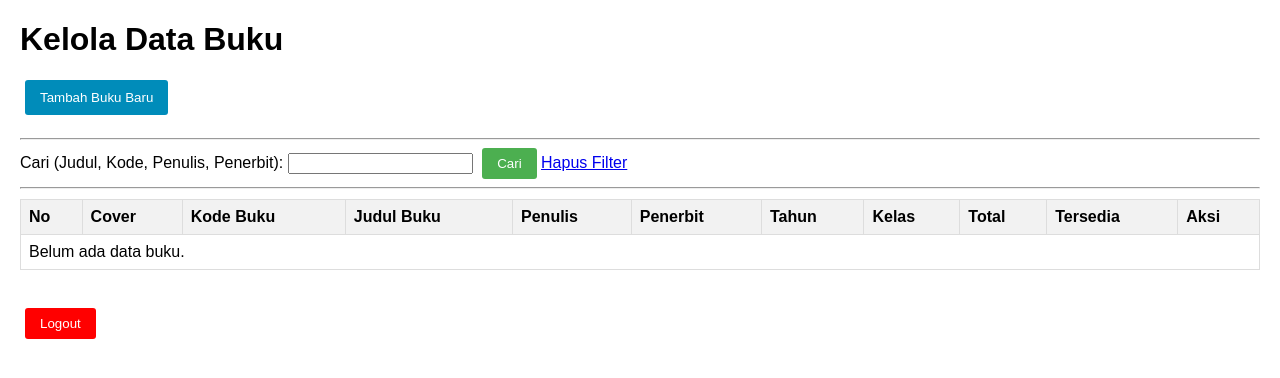
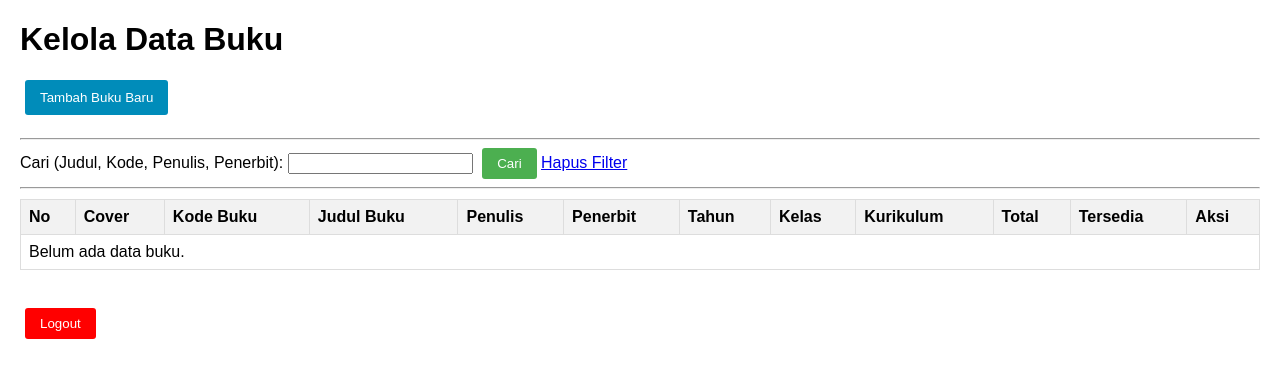
Before and after one commit to draprotez/PerpustakaanTadikaPertiwi, a PHP site: page /views/bukuViews.php in a window 1280 px wide. Shown: the top 378 px of the page. Run offline with PHP 8.4, Linux system fonts and the light colour scheme; the visitor is signed in with stand-in values (Sample User, id 1); data that the repository does not hold is empty.

Commit message:
first commit

```diff
--- a/controller/bukuController.php
+++ b/controller/bukuController.php
@@ -38,7 +38,6 @@ $action = $_POST['action'] ?? $_GET['action'] ?? '';
 switch ($action) {
     case 'create':
         if (isset($_POST['judul_buku'])) {
-
             $uploadResult = handleImageUpload($_FILES['gambar'] ?? null);
             if (isset($uploadResult->error)) {
                 header("Location: ../views/bukuViews.php?error=" . urlencode($uploadResult->error));
@@ -53,6 +52,7 @@ switch ($action) {
                 'penerbit' => $_POST['penerbit'],
                 'tahun_terbit' => $_POST['tahun_terbit'],
                 'kelas' => $_POST['kelas'],
+                'kurikulum' => $_POST['kurikulum'],
                 'total_copy' => $_POST['total_copy'],
                 'gambar' => $uploadResult->filename
             ];
@@ -69,7 +69,6 @@ switch ($action) {
 
     case 'update':
         if (isset($_POST['id'])) {
-
             $gambar_lama = $_POST['gambar_lama'] ?? null;
             $uploadResult = handleImageUpload($_FILES['gambar'] ?? null, $gambar_lama);
             if (isset($uploadResult->error)) {
@@ -86,6 +85,7 @@ switch ($action) {
                 'penerbit' => $_POST['penerbit'],
                 'tahun_terbit' => $_POST['tahun_terbit'],
                 'kelas' => $_POST['kelas'],
+                'kurikulum' => $_POST['kurikulum'],
                 'total_copy' => $_POST['total_copy'],
                 'salinan_tersedia' => $_POST['salinan_tersedia'],
                 'gambar' => $uploadResult->filename
--- a/models/bukuModels.php
+++ b/models/bukuModels.php
@@ -1,18 +1,22 @@
 <?php
 // models/bukuModels.php
 function getAllBuku($conn, $search = null, $limit, $offset) {
-    $sql = "SELECT id, judul_buku, penulis, isbn, penerbit, tahun_terbit, total_copy, salinan_tersedia, gambar, kode_buku, kelas FROM buku";
+    $sql = "SELECT id, judul_buku, penulis, isbn, penerbit, tahun_terbit, total_copy, salinan_tersedia, gambar, kode_buku, kelas, kurikulum FROM buku";
     $searchTerm = "%" . $search . "%";
+
     if ($search) {
         $sql .= " WHERE (judul_buku LIKE ? OR kode_buku LIKE ? OR penulis LIKE ? OR penerbit LIKE ?)";
     }
+
     $sql .= " ORDER BY judul_buku ASC LIMIT ? OFFSET ?";
     $stmt = $conn->prepare($sql);
+
     if ($search) {
         $stmt->bind_param("ssssii", $searchTerm, $searchTerm, $searchTerm, $searchTerm, $limit, $offset);
     } else {
         $stmt->bind_param("ii", $limit, $offset);
     }
+
     $stmt->execute();
     $result = $stmt->get_result();
     return $result->fetch_all(MYSQLI_ASSOC);
@@ -21,13 +25,17 @@ function getAllBuku($conn, $search = null, $limit, $offset) {
 function countAllBuku($conn, $search = null) {
     $sql = "SELECT COUNT(*) as total FROM buku";
     $searchTerm = "%" . $search . "%";
+
     if ($search) {
         $sql .= " WHERE (judul_buku LIKE ? OR kode_buku LIKE ? OR penulis LIKE ? OR penerbit LIKE ?)";
     }
+
     $stmt = $conn->prepare($sql);
+
     if ($search) {
         $stmt->bind_param("ssss", $searchTerm, $searchTerm, $searchTerm, $searchTerm);
     }
+
     $stmt->execute();
     $result = $stmt->get_result();
     return $result->fetch_assoc()['total'];
@@ -44,13 +52,13 @@ function getBukuById($conn, $id) {
 
 function insertBuku($conn, $data) {
     $sql = "INSERT INTO buku
-                (kode_buku, judul_buku, penulis, isbn, penerbit, tahun_terbit, total_copy, salinan_tersedia, gambar, kelas)
-            VALUES (?, ?, ?, ?, ?, ?, ?, ?, ?, ?)";
+                (kode_buku, judul_buku, penulis, isbn, penerbit, tahun_terbit, total_copy, salinan_tersedia, gambar, kelas, kurikulum)
+            VALUES (?, ?, ?, ?, ?, ?, ?, ?, ?, ?, ?)";
     $stmt = $conn->prepare($sql);
 
     $salinan_tersedia = $data['total_copy'];
 
-    $stmt->bind_param("ssssssisss",
+    $stmt->bind_param("ssssssissss",
         $data['kode_buku'],
         $data['judul_buku'],
         $data['penulis'],
@@ -60,8 +68,10 @@ function insertBuku($conn, $data) {
         $data['total_copy'],
         $salinan_tersedia,
         $data['gambar'],
-        $data['kelas']
+        $data['kelas'],
+        $data['kurikulum']
     );
+
     return $stmt->execute();
 }
 
@@ -76,11 +86,12 @@ function updateBuku($conn, $data) {
                 total_copy = ?,
                 salinan_tersedia = ?,
                 gambar = ?,
-                kelas = ?
+                kelas = ?,
+                kurikulum = ?
             WHERE id = ?";
     $stmt = $conn->prepare($sql);
 
-    $stmt->bind_param("ssssssisssi",
+    $stmt->bind_param("ssssssissssi",
         $data['kode_buku'],
         $data['judul_buku'],
         $data['penulis'],
@@ -91,8 +102,10 @@ function updateBuku($conn, $data) {
         $data['salinan_tersedia'],
         $data['gambar'],
         $data['kelas'],
+        $data['kurikulum'],
         $data['id']
     );
+
     return $stmt->execute();
 }
 
--- a/views/bukuViews.php
+++ b/views/bukuViews.php
@@ -14,11 +14,13 @@ $limit = 10;
 $totalResults = countAllBuku($conn, $search);
 $totalPages = ceil($totalResults / $limit);
 $page = (int)($_GET['page'] ?? 1);
+
 if ($page < 1) {
     $page = 1;
 } elseif ($page > $totalPages && $totalPages > 0) {
     $page = $totalPages;
 }
+
 $offset = ($page - 1) * $limit;
 $buku_list = getAllBuku($conn, $search, $limit, $offset);
 $searchParam = $search ? '&search=' . htmlspecialchars($search) : '';
@@ -86,6 +88,7 @@ $searchParam = $search ? '&search=' . htmlspecialchars($search) : '';
                 <th>Penerbit</th>
                 <th>Tahun</th>
                 <th>Kelas</th>
+                <th>Kurikulum</th>
                 <th>Total</th>
                 <th>Tersedia</th>
                 <th>Aksi</th>
@@ -94,7 +97,7 @@ $searchParam = $search ? '&search=' . htmlspecialchars($search) : '';
         <tbody>
             <?php if (empty($buku_list)): ?>
                 <tr>
-                    <td colspan="11" align="center">
+                    <td colspan="12" align="center">
                         <?php if ($search): ?>
                             Data buku "<?php echo htmlspecialchars($search); ?>" tidak ditemukan.
                         <?php else: ?>
@@ -121,6 +124,7 @@ $searchParam = $search ? '&search=' . htmlspecialchars($search) : '';
                         <td><?php echo htmlspecialchars($buku['penerbit']); ?></td>
                         <td><?php echo htmlspecialchars($buku['tahun_terbit']); ?></td>
                         <td><?php echo htmlspecialchars($buku['kelas'] ?? '-'); ?></td>
+                        <td><?php echo htmlspecialchars($buku['kurikulum'] ?? '-'); ?></td>
                         <td><?php echo htmlspecialchars($buku['total_copy']); ?></td>
                         <td><?php echo htmlspecialchars($buku['salinan_tersedia']); ?></td>
                         <td>
@@ -134,6 +138,7 @@ $searchParam = $search ? '&search=' . htmlspecialchars($search) : '';
                                     data-penerbit="<?php echo htmlspecialchars($buku['penerbit'] ?? ''); ?>"
                                     data-tahun="<?php echo htmlspecialchars($buku['tahun_terbit'] ?? ''); ?>"
                                     data-kelas="<?php echo htmlspecialchars($buku['kelas'] ?? ''); ?>"
+                                    data-kurikulum="<?php echo htmlspecialchars($buku['kurikulum'] ?? ''); ?>"
                                     data-total="<?php echo htmlspecialchars($buku['total_copy']); ?>"
                                     data-tersedia="<?php echo htmlspecialchars($buku['salinan_tersedia']); ?>"
                                     data-gambar="<?php echo htmlspecialchars($buku['gambar'] ?? ''); ?>">
@@ -176,35 +181,12 @@ $searchParam = $search ? '&search=' . htmlspecialchars($search) : '';
             <form action="../controller/bukuController.php" method="POST" enctype="multipart/form-data">
                 <input type="hidden" name="action" value="create">
 
-                <div class="form-group">
-                    <label>Kode Buku:</label>
-                    <input type="text" name="kode_buku" required>
-                </div>
-
-                <div class="form-group">
-                    <label>Judul Buku:</label>
-                    <input type="text" name="judul_buku" required>
-                </div>
-
-                <div class="form-group">
-                    <label>Penulis:</label>
-                    <input type="text" name="penulis" required>
-                </div>
-
-                <div class="form-group">
-                    <label>ISBN:</label>
-                    <input type="text" name="isbn">
-                </div>
-
-                <div class="form-group">
-                    <label>Penerbit:</label>
-                    <input type="text" name="penerbit">
-                </div>
-
-                <div class="form-group">
-                    <label>Tahun Terbit:</label>
-                    <input type="number" name="tahun_terbit" min="1900" max="2099">
-                </div>
+                <div class="form-group"><label>Kode Buku:</label><input type="text" name="kode_buku" required></div>
+                <div class="form-group"><label>Judul Buku:</label><input type="text" name="judul_buku" required></div>
+                <div class="form-group"><label>Penulis:</label><input type="text" name="penulis" required></div>
+                <div class="form-group"><label>ISBN:</label><input type="text" name="isbn"></div>
+                <div class="form-group"><label>Penerbit:</label><input type="text" name="penerbit"></div>
+                <div class="form-group"><label>Tahun Terbit:</label><input type="number" name="tahun_terbit" min="1900" max="2099"></div>
 
                 <div class="form-group">
                     <label>Kelas:</label>
@@ -218,14 +200,18 @@ $searchParam = $search ? '&search=' . htmlspecialchars($search) : '';
                 </div>
 
                 <div class="form-group">
-                    <label>Total Copy:</label>
-                    <input type="number" name="total_copy" min="1" required>
+                    <label>Kurikulum:</label>
+                    <select name="kurikulum">
+                        <option value="" selected disabled>-- Pilih Kurikulum --</option>
+                        <option value="Merdeka">Merdeka</option>
+                        <option value="K-13">K-13</option>
+                        <option value="KTSP">KTSP</option>
+                        <option value="UMUM">UMUM</option>
+                    </select>
                 </div>
 
-                <div class="form-group">
-                    <label>Cover Buku:</label>
-                    <input type="file" name="gambar" accept="image/*">
-                </div>
+                <div class="form-group"><label>Total Copy:</label><input type="number" name="total_copy" min="1" required></div>
+                <div class="form-group"><label>Cover Buku:</label><input type="file" name="gambar" accept="image/*"></div>
 
                 <div class="button-group">
                     <button type="submit">Simpan</button>
@@ -243,35 +229,12 @@ $searchParam = $search ? '&search=' . htmlspecialchars($search) : '';
                 <input type="hidden" name="action" value="update">
                 <input type="hidden" name="gambar_lama" id="edit_gambar_lama">
 
-                <div class="form-group">
-                    <label>Kode Buku:</label>
-                    <input type="text" id="edit_kode_buku" name="kode_buku" required>
-                </div>
-
-                <div class="form-group">
-                    <label>Judul Buku:</label>
-                    <input type="text" id="edit_judul_buku" name="judul_buku" required>
-                </div>
-
-                <div class="form-group">
-                    <label>Penulis:</label>
-                    <input type="text" id="edit_penulis" name="penulis" required>
-                </div>
-
-                <div class="form-group">
-                    <label>ISBN:</label>
-                    <input type="text" id="edit_isbn" name="isbn">
-                </div>
-
-                <div class="form-group">
-                    <label>Penerbit:</label>
-                    <input type="text" id="edit_penerbit" name="penerbit">
-                </div>
-
-                <div class="form-group">
-                    <label>Tahun Terbit:</label>
-                    <input type="number" id="edit_tahun_terbit" name="tahun_terbit" min="1900" max="2099">
-                </div>
+                <div class="form-group"><label>Kode Buku:</label><input type="text" id="edit_kode_buku" name="kode_buku" required></div>
+                <div class="form-group"><label>Judul Buku:</label><input type="text" id="edit_judul_buku" name="judul_buku" required></div>
+                <div class="form-group"><label>Penulis:</label><input type="text" id="edit_penulis" name="penulis" required></div>
+                <div class="form-group"><label>ISBN:</label><input type="text" id="edit_isbn" name="isbn"></div>
+                <div class="form-group"><label>Penerbit:</label><input type="text" id="edit_penerbit" name="penerbit"></div>
+                <div class="form-group"><label>Tahun Terbit:</label><input type="number" id="edit_tahun_terbit" name="tahun_terbit" min="1900" max="2099"></div>
 
                 <div class="form-group">
                     <label>Kelas:</label>
@@ -285,14 +248,18 @@ $searchParam = $search ? '&search=' . htmlspecialchars($search) : '';
                 </div>
 
                 <div class="form-group">
-                    <label>Total Copy:</label>
-                    <input type="number" id="edit_total_copy" name="total_copy" min="1" required>
+                    <label>Kurikulum:</label>
+                    <select name="kurikulum" id="edit_kurikulum">
+                        <option value="">-- Pilih Kurikulum --</option>
+                        <option value="Merdeka">Merdeka</option>
+                        <option value="K-13">K-13</option>
+                        <option value="KTSP">KTSP</option>
+                        <option value="UMUM">UMUM</option>
+                    </select>
                 </div>
 
-                <div class="form-group">
-                    <label>Salinan Tersedia:</label>
-                    <input type="number" id="edit_salinan_tersedia" name="salinan_tersedia" min="0" required>
-                </div>
+                <div class="form-group"><label>Total Copy:</label><input type="number" id="edit_total_copy" name="total_copy" min="1" required></div>
+                <div class="form-group"><label>Salinan Tersedia:</label><input type="number" id="edit_salinan_tersedia" name="salinan_tersedia" min="0" required></div>
 
                 <div class="form-group">
                     <label>Cover Buku:</label>
@@ -310,12 +277,13 @@ $searchParam = $search ? '&search=' . htmlspecialchars($search) : '';
 
     <div id="deleteConfirmModal" class="modal">
         <div class="modal-content">
-            <p>Yakin ingin hapus buku ini?</p>
+            <h2>Konfirmasi Hapus</h2>
+            <p>Apakah Anda yakin ingin menghapus data buku ini?</p>
+            <input type="hidden" id="deleteUrlInput">
             <div class="button-group">
                 <button type="button" onclick="confirmDelete()">Ya, Hapus</button>
                 <button type="button" onclick="closeForm('deleteConfirmModal')">Batal</button>
             </div>
-            <input type="hidden" id="deleteUrlInput">
         </div>
     </div>
 
@@ -337,6 +305,7 @@ $searchParam = $search ? '&search=' . htmlspecialchars($search) : '';
             document.getElementById('edit_penerbit').value = buttonElement.getAttribute('data-penerbit');
             document.getElementById('edit_tahun_terbit').value = buttonElement.getAttribute('data-tahun');
             document.getElementById('edit_kelas').value = buttonElement.getAttribute('data-kelas');
+            document.getElementById('edit_kurikulum').value = buttonElement.getAttribute('data-kurikulum');
             document.getElementById('edit_total_copy').value = buttonElement.getAttribute('data-total');
             document.getElementById('edit_salinan_tersedia').value = buttonElement.getAttribute('data-tersedia');
             document.getElementById('edit_gambar_lama').value = buttonElement.getAttribute('data-gambar');
```
